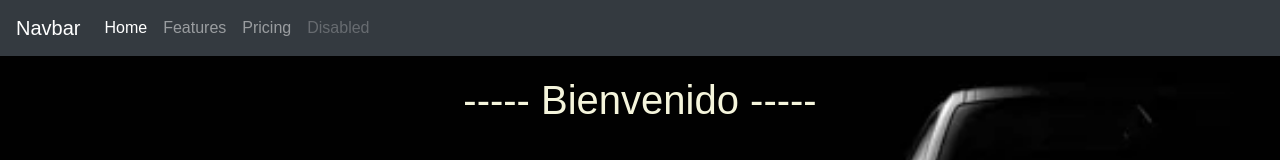
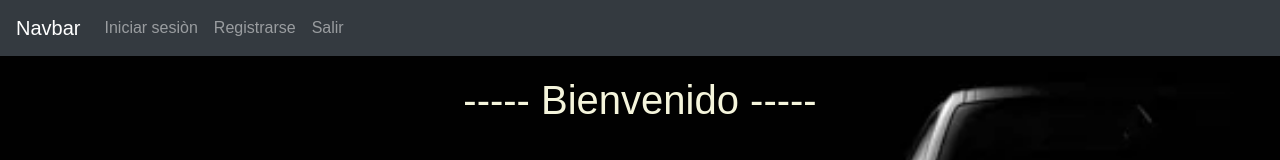
Before and after one commit to katherineguanoluisa12/proyecto, a plain HTML site: page index.html in a window 1280 px wide. Shown: the top 160 px of the page. Drawn offline with nearby package versions, Linux system fonts and the light colour scheme; a script that the page names is missing.

Commit message:
se cambio nombres

```diff
--- a/index.html
+++ b/index.html
@@ -16,18 +16,15 @@
         </button>
         <div class="collapse navbar-collapse" id="navbarNav">
           <ul class="navbar-nav">
-            <li class="nav-item active">
-              <a class="nav-link" href="#">Home <span class="sr-only">(current)</span></a>
+             <li class="nav-item">
+              <a class="nav-link" href="#">Iniciar sesiòn</a>
             </li>
             <li class="nav-item">
-              <a class="nav-link" href="#">Features</a>
+              <a class="nav-link" href="#">Registrarse</a>
             </li>
             <li class="nav-item">
-              <a class="nav-link" href="#">Pricing</a>
-            </li>
-            <li class="nav-item">
-              <a class="nav-link disabled" href="#">Disabled</a>
-            </li>
+                <a class="nav-link" href="#">Salir</a>
+              </li>
           </ul>
         </div>
       </nav>
```
